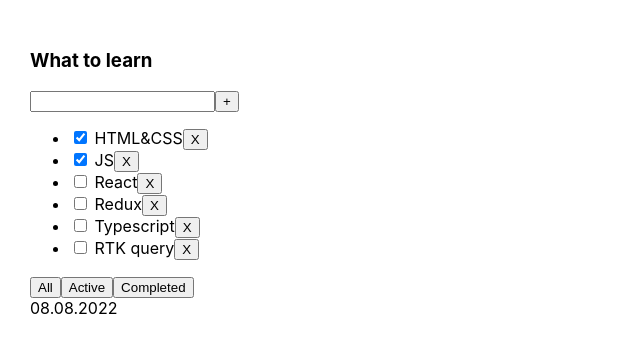
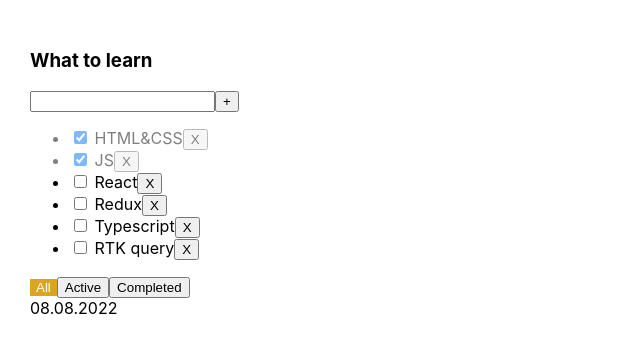
Before and after one commit to MillionerMIN/to-do-list, a React (Vite) app: page / in a window 1280 px wide. Shown: the top 352 px of the page, without its empty margins (0-640 px from the left). Built offline with nearby package versions, Linux system fonts and the light colour scheme.

Commit message:
#sprint01week04: added changed statusTask, styles for component, error message for title task

```diff
--- a/src/app/App.tsx
+++ b/src/app/App.tsx
@@ -47,6 +47,13 @@ function App() {
     setFilter(filter);
   };
 
+  const changeTaskStatus = (taskId: string, taskStatus: boolean) => {
+    const task = tasks.map((task) =>
+      task.id === taskId ? { ...task, isDone: taskStatus } : task
+    );
+    setTasks(task);
+  };
+
   console.log('$c Render');
 
   return (
@@ -55,7 +62,9 @@ function App() {
         title='What to learn'
         tasks={tasksForTodolist}
         date='08.08.2022'
+        filter={filter}
         addTask={addTask}
+        changeTaskStatus={changeTaskStatus}
         removeTask={removeTask}
         changeFilter={changeFilter}
       />
--- a/src/shared/ui/ui-button/index.tsx
+++ b/src/shared/ui/ui-button/index.tsx
@@ -1,3 +1,5 @@
+import './styles.css';
+
 import { ButtonHTMLAttributes } from 'react';
 
 type UiButtonProps = {
--- /dev/null
+++ b/src/shared/ui/ui-button/styles.css
@@ -0,0 +1,5 @@
+.filter-active {
+  background-color: goldenrod;
+  color: white;
+  border: none !important;
+}
--- a/src/shared/ui/ui-todolist/index.tsx
+++ b/src/shared/ui/ui-todolist/index.tsx
@@ -1,3 +1,5 @@
+import './styles.css';
+
 import { ChangeEvent, KeyboardEvent, useState } from 'react';
 import type { FilterValues, Task } from '../../types';
 
@@ -7,7 +9,9 @@ type UiTodolistProps = {
   title: string;
   tasks: Task[];
   date?: string;
+  filter: FilterValues;
   addTask: (title: string) => void;
+  changeTaskStatus: (taskId: string, taskStatus: boolean) => void;
   removeTask: (taskId: string) => void;
   changeFilter: (filter: FilterValues) => void;
 };
@@ -16,14 +20,20 @@ export function UiTodolist({
   tasks,
   date,
   addTask,
+  filter,
+  changeTaskStatus,
   removeTask,
   changeFilter,
 }: UiTodolistProps) {
   const [taskTitle, setTaskTitle] = useState<string>('');
-
+  const [error, setError] = useState<string | null>(null);
   function addTaskHandler() {
-    addTask(taskTitle);
-    setTaskTitle('');
+    if (taskTitle.trim() !== '') {
+      addTask(taskTitle.trim());
+      setTaskTitle('');
+    } else {
+      setError('title is required');
+    }
   }
 
   function changeTaskTitleHandler(event: ChangeEvent<HTMLInputElement>) {
@@ -31,6 +41,7 @@ export function UiTodolist({
   }
 
   function addTaskOnKeyUpHandler(event: KeyboardEvent<HTMLInputElement>) {
+    setError(null);
     event.key === 'Enter' && addTaskHandler();
   }
 
@@ -43,12 +54,14 @@ export function UiTodolist({
       <h3>{title}</h3>
       <div>
         <input
+          className={error ? 'error' : ''}
           value={taskTitle}
           onChange={changeTaskTitleHandler}
           onKeyUp={addTaskOnKeyUpHandler}
         />
         <UiButton title='+' onClick={addTaskHandler} />
       </div>
+      {error && <p className='error-message'>{error}</p>}
       {tasks.length === 0 ? (
         <p>No tasks</p>
       ) : (
@@ -58,12 +71,19 @@ export function UiTodolist({
               removeTask(task.id);
             }
 
+            function changeTaskStatusHandler(
+              event: ChangeEvent<HTMLInputElement>
+            ) {
+              const newStatusValue = event.currentTarget.checked;
+              changeTaskStatus(task.id, newStatusValue);
+            }
+
             return (
-              <li key={task.id}>
+              <li key={task.id} className={task.isDone ? 'is-done' : ''}>
                 <input
                   type='checkbox'
                   checked={task.isDone}
-                  onChange={(event) => console.log(event.currentTarget.checked)}
+                  onChange={changeTaskStatusHandler}
                 />{' '}
                 <span>{task.title}</span>
                 <UiButton title='X' onClick={removeTaskHandler} />
@@ -74,12 +94,18 @@ export function UiTodolist({
       )}
 
       <div>
-        <UiButton title='All' onClick={() => changeFilterHandler('all')} />
         <UiButton
+          className={filter === 'all' ? 'filter-active' : ''}
+          title='All'
+          onClick={() => changeFilterHandler('all')}
+        />
+        <UiButton
+          className={filter === 'active' ? 'filter-active' : ''}
           title='Active'
           onClick={() => changeFilterHandler('active')}
         />
         <UiButton
+          className={filter === 'completed' ? 'filter-active' : ''}
           title='Completed'
           onClick={() => changeFilterHandler('completed')}
         />
--- /dev/null
+++ b/src/shared/ui/ui-todolist/styles.css
@@ -0,0 +1,14 @@
+.error {
+  border: 1px solid red;
+}
+
+.error-message {
+  padding: 0;
+  margin-top: 4px;
+  font-size: 10px;
+  color: red;
+}
+
+.is-done {
+  opacity: 0.5;
+}
```
